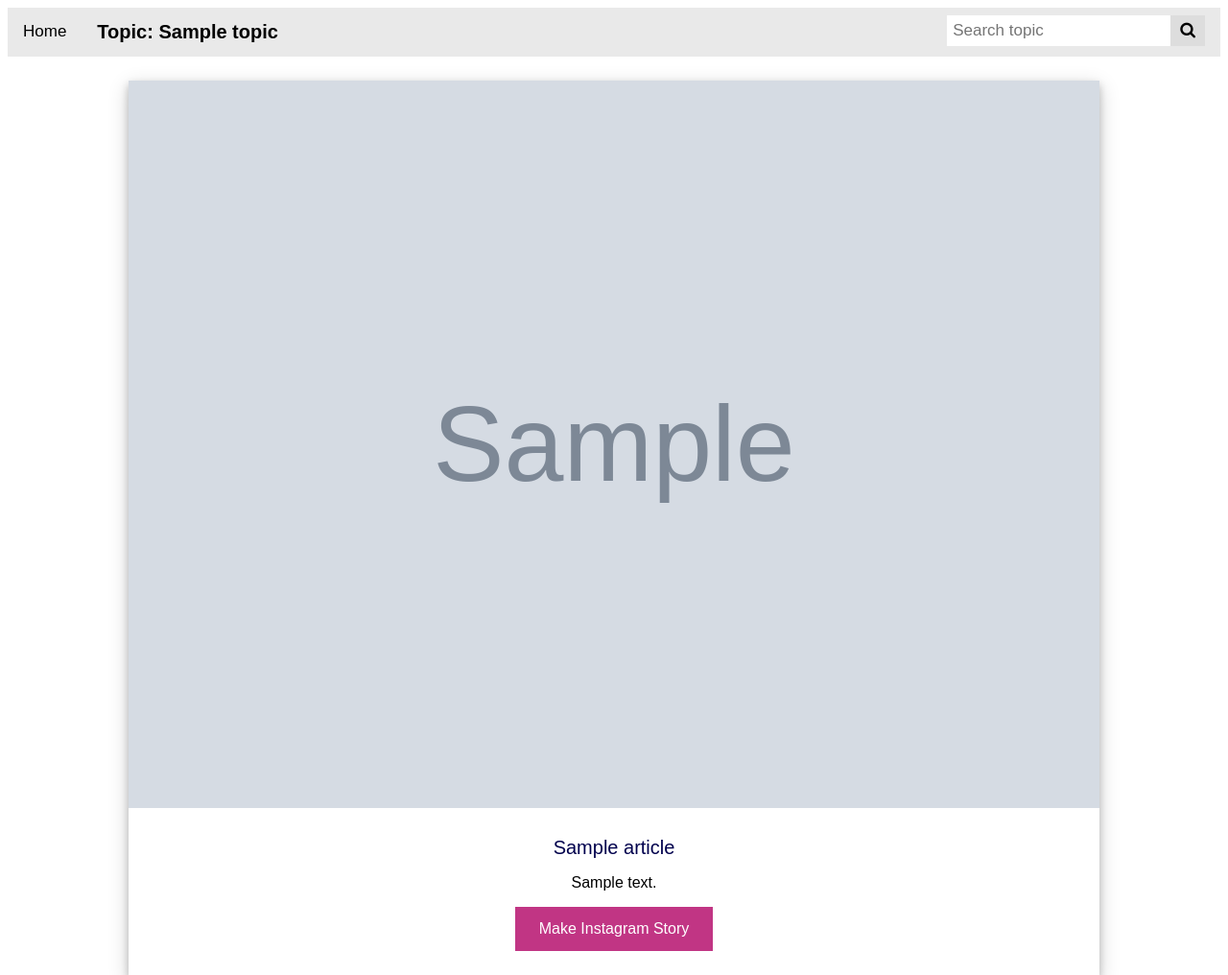
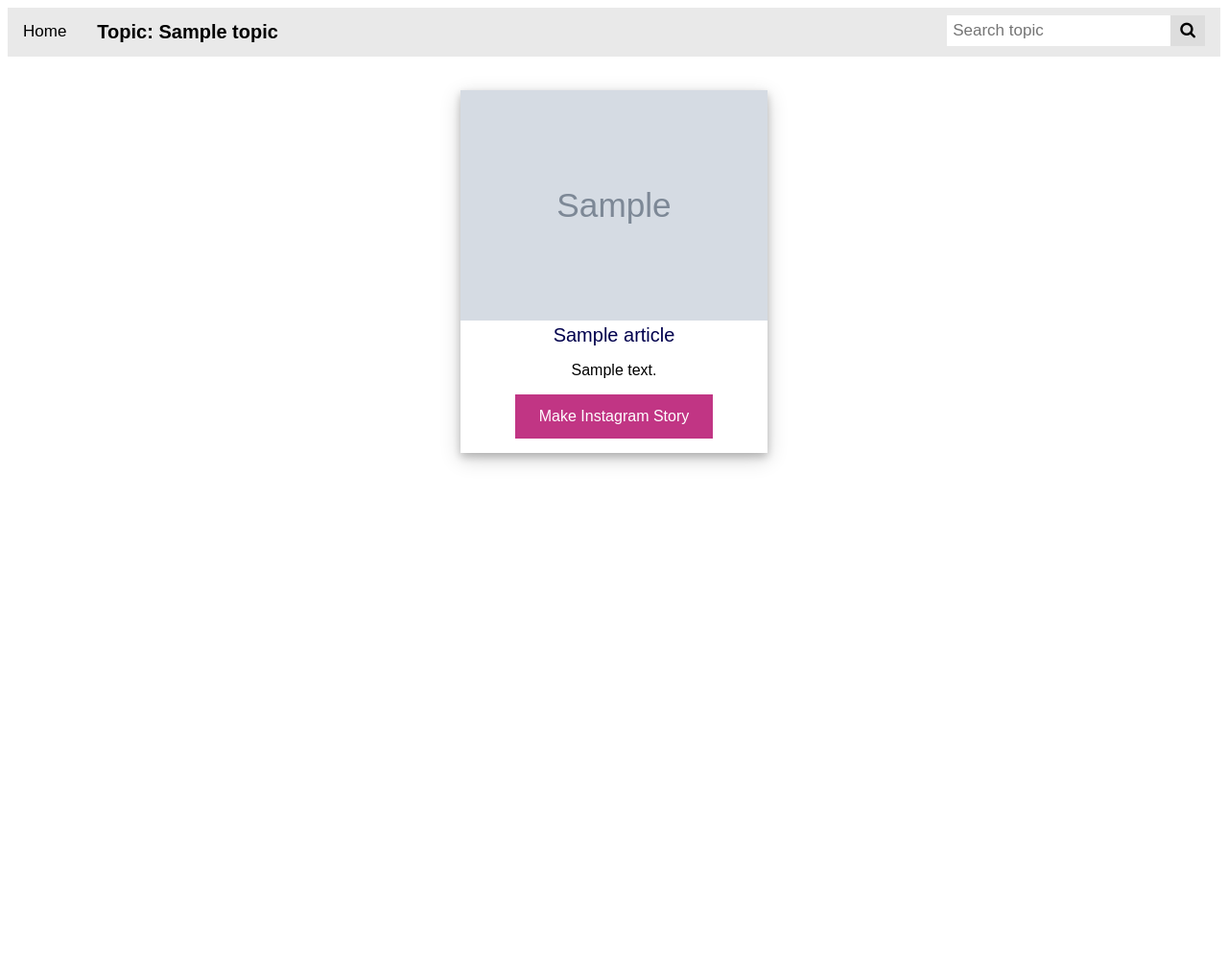
Before and after one commit to PablooogiN/Story2Instagram, a Flask app: template templates/articles.html in a window 1280 px wide. Shown: the top 1016 px of the page at 96% size. After the commit the page ends 485 px from the top, so only its background shows below. Run offline with Flask 2, Linux system fonts and the light colour scheme; the template is opened without the code that fills it: most values are stand-ins (such as "Sample title", 1, 10 or a date in 2020); grey boxes marked "Sample" are stand-in pictures.

Commit message:
fixed card

```diff
--- a/static/style.css
+++ b/static/style.css
@@ -141,6 +141,10 @@ a.title:active {
   margin-bottom: 25px;
 }
 
+.card-body {
+  padding-bottom: 15px;
+}
+
 img {
   width: 100%;
   height: 50%;
--- a/templates/articles.html
+++ b/templates/articles.html
@@ -15,8 +15,23 @@
 {% block body %}
     {% for article in articles%}
 
-        <div class = "card">
-            <img src="{{article.urlToImage}}" alt="{{article.title}}"/>
+    <div class="container">
+        <div class="row">
+            <div class="col">
+                <div class="card" style="width: 25vw">
+                    <img class="card-img-top" src="{{article.urlToImage}}" alt="{{article.title}}">
+                    <div class="card-body">
+                        <a class = "title" href="{{article.url}}" target="_blank">{{article.title}}</a>
+                        <p class="card-text">{{article.description}}</p>
+                        <a class=" asButton btn-primary" href="{{ url_for('show_picture', topic=topic, id=loop.index) }}" role="button">Make Instagram Story</a>
+                        <!-- <a class="asButton" href="{{ url_for('show_picture', topic=topic, id=loop.index) }}" >Make Instagram Story</a> -->
+                  </div>
+                </div>
+            </div>
+        </div>
+
+        <!-- <div class = "card">
+            <img class="img-fluid" src="{{article.urlToImage}}" alt="{{article.title}}"/>
             <div class="container">
             <p>
                 <a class = "title" href="{{article.url}}">{{article.title}}</a>
@@ -24,8 +39,9 @@
                 <a class="asButton" href="{{ url_for('show_picture', topic=topic, id=loop.index) }}" >Make Instagram Story</a>
             </p>
             </div>
-        </div>
+        </div> -->
         <p></p>
+    </div>
 
 
     {% endfor %}
```
